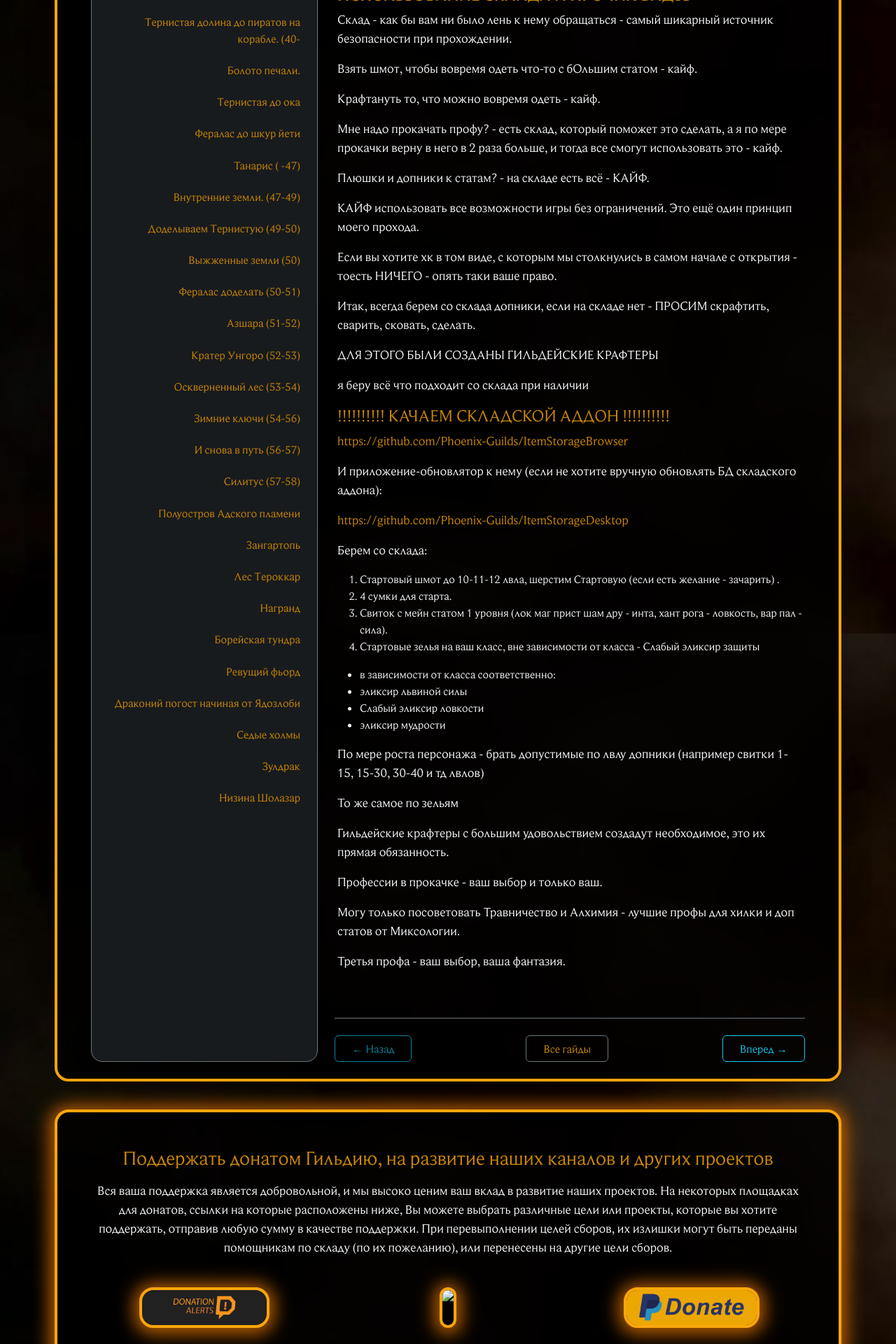
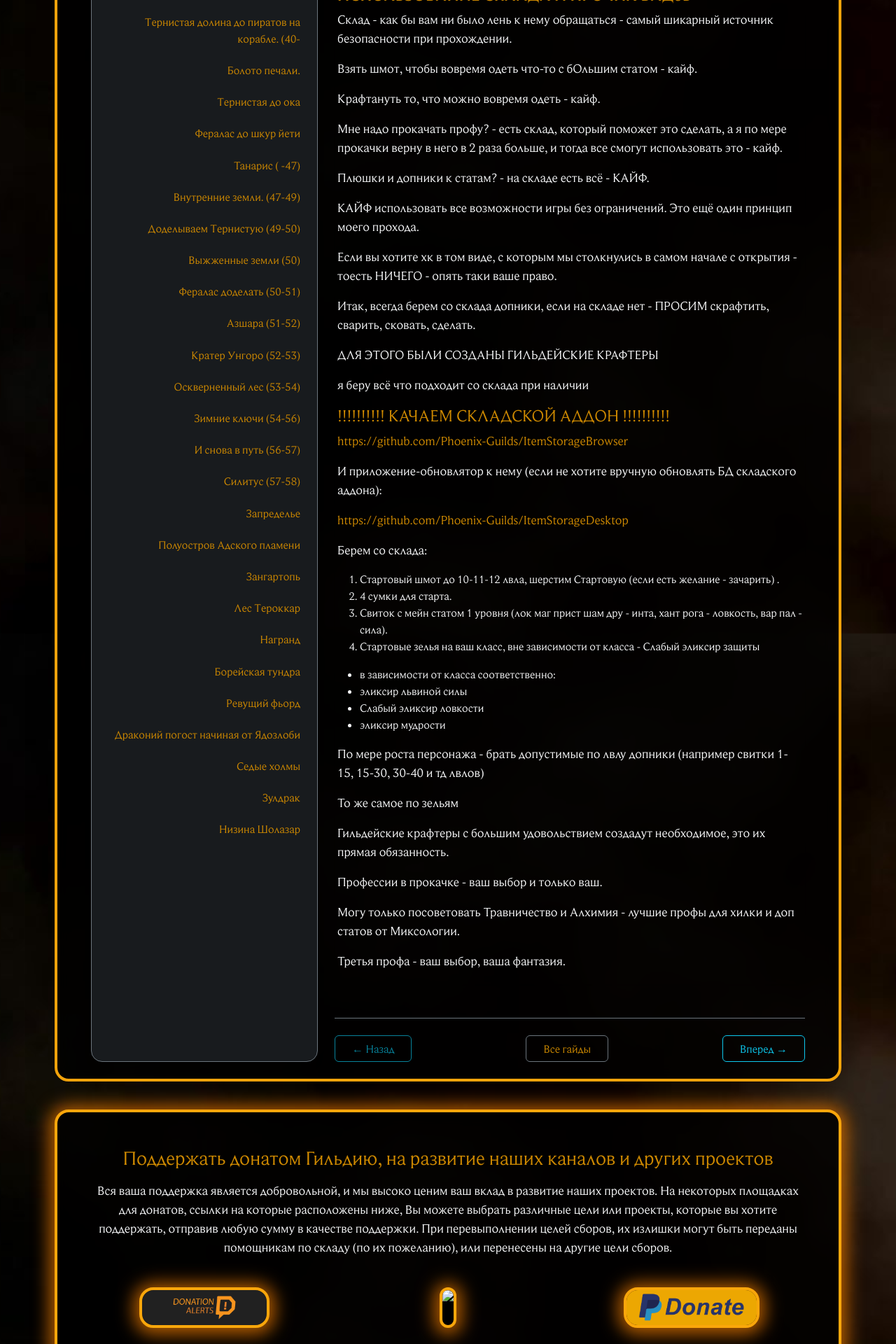
Before and after one commit to Phoenix-Guilds/phoenix-guilds.github.io, a Jekyll site: the page built from _guides/gayd-po-prokachke-hk-ot-silmy.md, in a window 1280 px wide. Shown: the part 1615-3535 px from the top of the page at 70% size. Built offline with Jekyll 4.4.1, drawn with Linux system fonts in a browser that asks for light colours; nearby versions of some CDN libraries; library files that are not in the unit come from our copies.

Commit message:
Update Гайды “gayd-po-prokachke-hk-ot-silmy”

```diff
--- a/_guides/gayd-po-prokachke-hk-ot-silmy.md
+++ b/_guides/gayd-po-prokachke-hk-ot-silmy.md
@@ -1473,7 +1473,7 @@
 
 Поздравляю, Классик завершен!!!! Вперёд, в Портал!!!
 
-## Запределье
+### Запределье
 
 Наконец то Классика закончилась)) Идём на склад и хулиганим всё, что будет вкусно.
 
```
